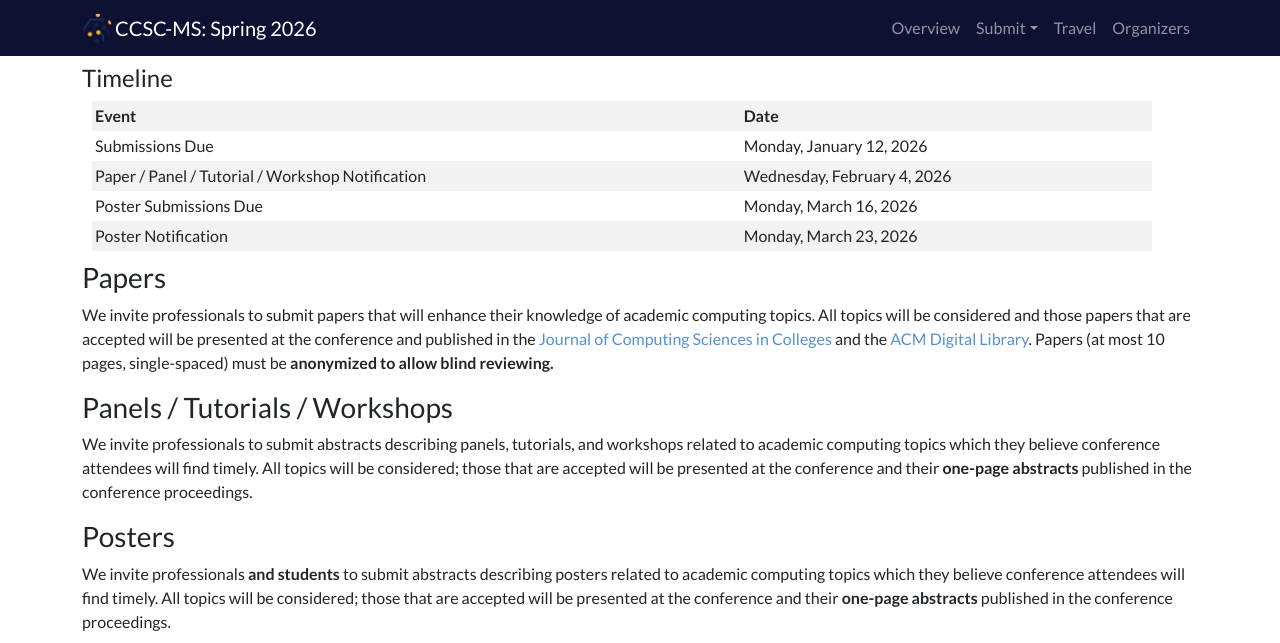
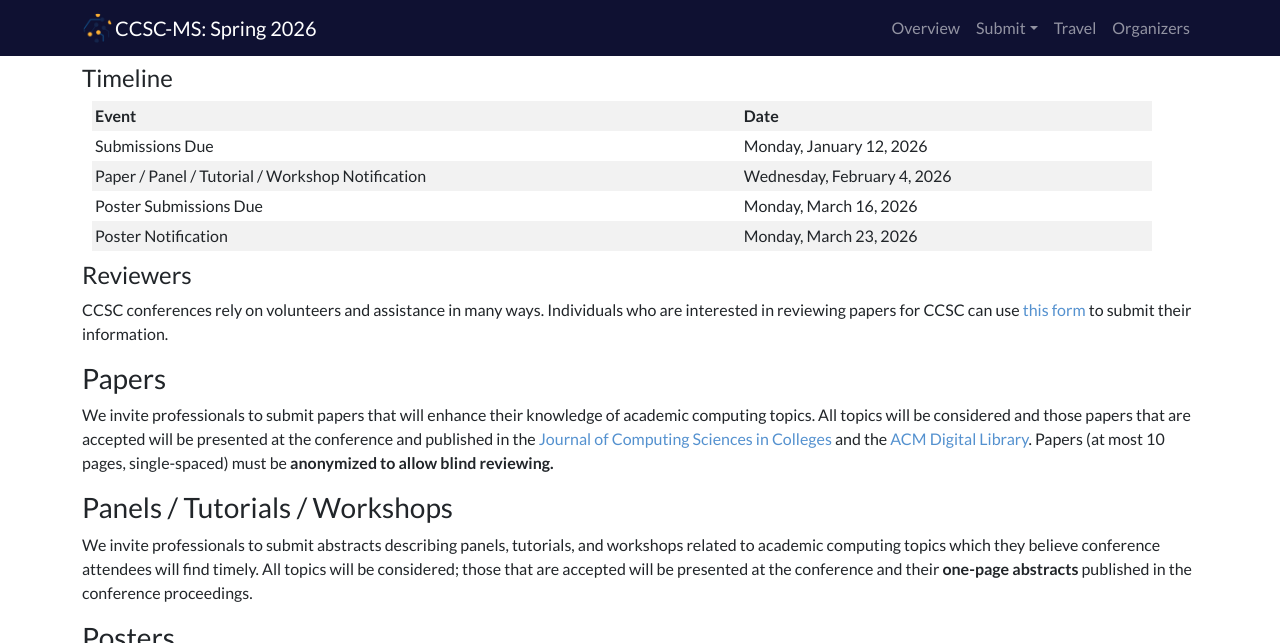
Before and after one commit to ccsc-midsouth/ccsc-midsouth.github.io, a Jekyll site: the page built from index.md, in a window 1280 px wide and 900 px high, scrolled down 939 px, cut to the strip 0-643 px from the top of the window. Built offline with Jekyll 4.4.1, drawn with Linux system fonts in a browser that asks for light colours; nearby versions of some CDN libraries.

Commit message:
Volunteer for Reviewers

```diff
--- a/index.md
+++ b/index.md
@@ -35,6 +35,10 @@ Thank you for considering a submission to our conference. We invite paper submis
 | Paper / Panel / Tutorial / Workshop Notification | Wednesday, February 4, 2026 |
 | Poster Submissions Due | Monday, March 16, 2026 |
 | Poster Notification | Monday, March 23, 2026 |
+
+#### Reviewers
+
+CCSC conferences rely on volunteers and assistance in many ways. Individuals who are interested in reviewing papers for CCSC can use [this form](https://forms.gle/BuBMkC2UQaNCmgh38) to submit their information.
 
 ### Papers
 
```
